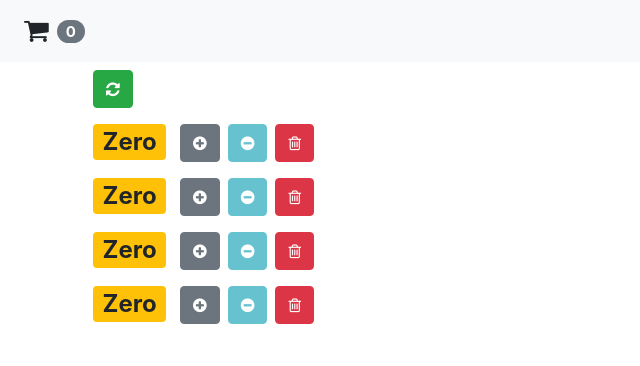
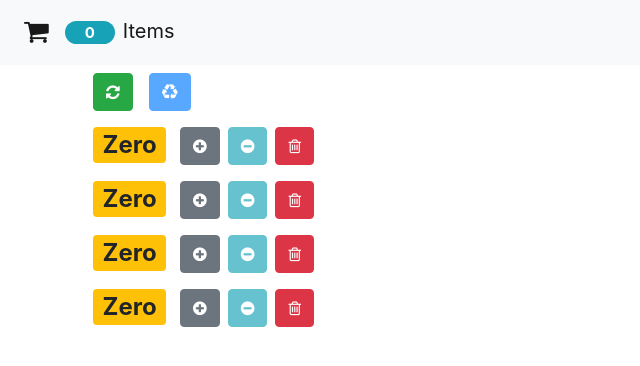
Before and after one commit to arnab-datta/counter-app, a React (Create React App) app: page / in a window 1280 px wide. Shown: the top 366 px of the page, without its empty margins (0-640 px from the left). Built offline with nearby package versions, Linux system fonts and the light colour scheme.

Commit message:
restart button functionality

```diff
--- a/src/App.js
+++ b/src/App.js
@@ -42,6 +42,10 @@ class App extends Component {
     this.setState({ counters });
   };
 
+  handleRestart = () => {
+    window.location.reload();
+  };
+
   render() {
     return (
       <div>
@@ -55,6 +59,7 @@ class App extends Component {
             onIncrement={this.handleIncrement}
             onDecrement={this.handleDecrement}
             onDelete={this.handleDelete}
+            onRestart={this.handleRestart}
           />
         </main>
       </div>
--- a/src/components/counters.jsx
+++ b/src/components/counters.jsx
@@ -8,12 +8,20 @@ class Counters extends Component {
       onIncrement,
       onDelete,
       onDecrement,
-      counters
+      counters,
+      onRestart
     } = this.props;
     return (
       <div>
         <button className="btn btn-success m-2" onClick={onReset}>
           <i className="fa fa-refresh" aria-hidden="true" />
+        </button>
+        <button
+          className="btn btn-primary m-2"
+          onClick={onRestart}
+          disabled={counters.length !== 0 ? "disabled" : ""}
+        >
+          <i className="fa fa-recycle" aria-hidden="true" />
         </button>
         {counters.map(counter => (
           <Counter
--- a/src/components/navbar.jsx
+++ b/src/components/navbar.jsx
@@ -5,12 +5,13 @@ import React from "react";
 const NavBar = ({ totalCounters }) => {
   return (
     <nav className="navbar navbar-light bg-light">
-      <a className="navbar-brand">
-        <i class="fa fa-shopping-cart fa-lg m-2" aria-hidden="true" />
-        <span className="badge badge-pill badge-secondary">
+      <div className="navbar-brand">
+        <i className="fa fa-shopping-cart fa-lg m-2" aria-hidden="true" />
+        <span className="badge badge-pill badge-info m-2" style={{ width: 50 }}>
           {totalCounters}
         </span>
-      </a>
+        Items
+      </div>
     </nav>
   );
 };
```
